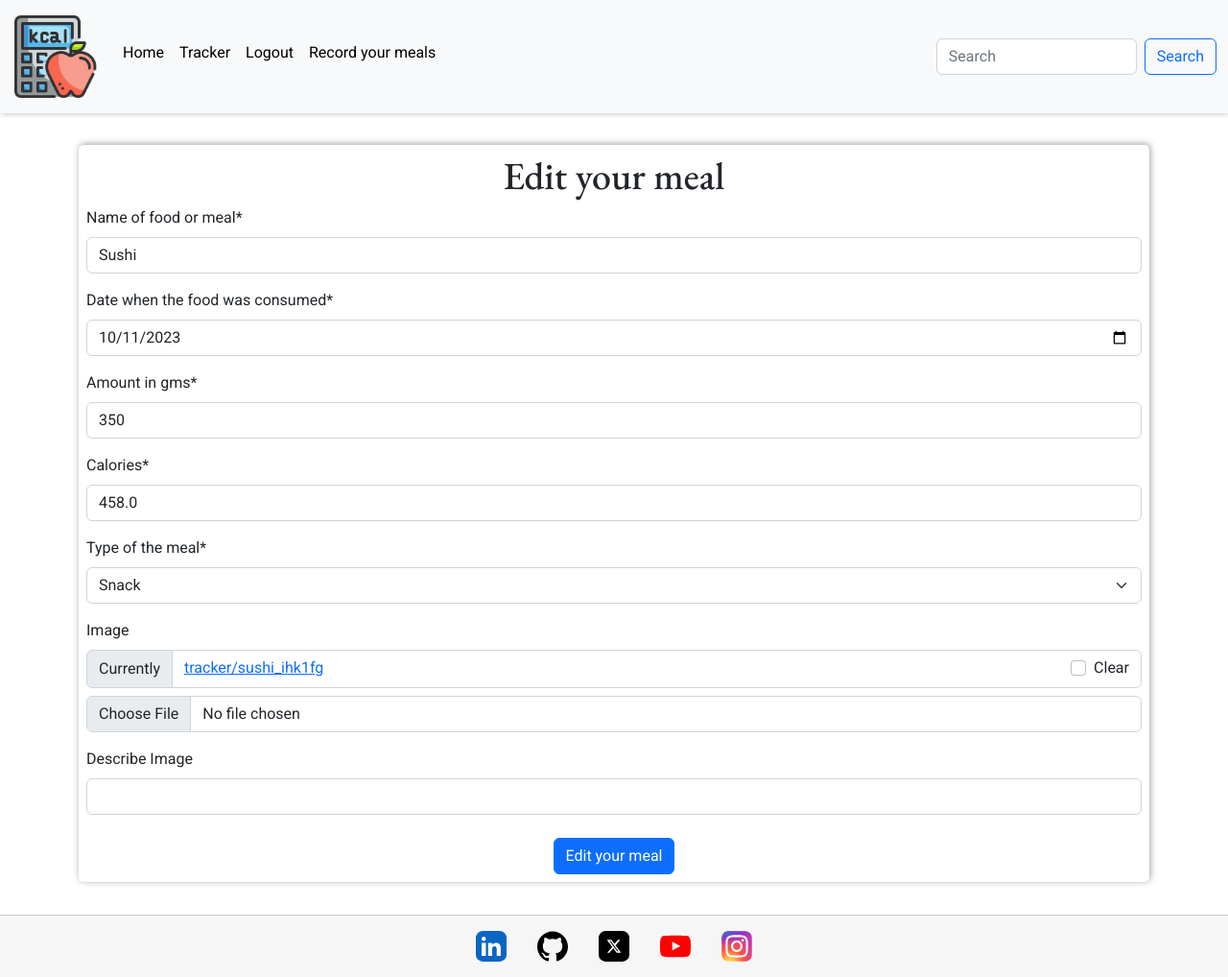
After one commit to Code-Institute-Submissions/moabdelbasset-Project4, a Django app: page /tracker/edit/14/ in a window 1280 px wide. The commit adds this page. Shown: the whole page at 96% size. Run offline with Django 4.2, Linux system fonts and the light colour scheme; a user stored in the database is signed in; data comes from the database, SQL or seed files in the repository; both versions use the stored data as it was after the commit; parts of the project's set-up code (start-up, migrations or seed data) failed here and were passed over; some libraries are stand-ins or nearby versions.

Commit message:
Adding the edit tracker functionality

```diff
--- a/tracker/models.py
+++ b/tracker/models.py
@@ -23,7 +23,8 @@ class Tracker(models.Model):
     date = models.DateField(null=False, blank=False)  # Date when the food was consumed
     portion_size = models.CharField(max_length=200, blank=False, null=False)  # Size or weight of the portion consumed
     meal_type = models.CharField(choices=MEAL_CHOICES, max_length=10, default='Snack')  # Type of meal
-    calories = models.FloatField(null=True, blank=True)  # Store the calorie data
+    #calories = models.FloatField(null=True, blank=True)  # Store the calorie data
+    calories = models.FloatField(null=False, default='0')  # Store the calorie data
     image = ResizedImageField(
         size=(400, None), quality=75, upload_to='tracker/', force_format='WEBP', blank=True, null=False
     )
--- a/tracker/services.py
+++ b/tracker/services.py
@@ -4,6 +4,7 @@ import json
 
 def fetch_calories(food_name, portion_size):
     query = portion_size + " grams of " + food_name
+    print(query)
     api_url = 'https://api.api-ninjas.com/v1/nutrition?query={}'.format(query)
     response = requests.get(api_url, headers={'X-Api-Key': 'w76UQCFkn0sBY6lVS94SqA==ywIXGjhcfHxHE3dN'})
 
--- /dev/null
+++ b/tracker/templates/tracker/edit_tracker.html
@@ -0,0 +1,18 @@
+{% extends "base.html" %}
+
+{% block title %}Track your food{% endblock %}
+
+{% block content %}
+<div class="container">
+    <form method="POST" enctype="multipart/form-data" class="p-2 form">
+        <h1 class="text-center">Edit your meal</h1>
+        {% csrf_token %}
+        {{ form.media }}
+        {{ form|crispy }}
+        <div class="text-center">
+            <button type="submit" class="btn btn-primary mt-2">Edit your meal</button>
+        </div>
+    </form>
+</div>
+
+{% endblock %}
--- a/tracker/templates/tracker/trackers.html
+++ b/tracker/templates/tracker/trackers.html
@@ -32,7 +32,7 @@
                     </p>
                 </div>
                 <div class="text-center">
-                    <a href="" class="btn btn-primary w-25">Edit</a>
+                    <a href="{% url 'edit_tracker' tracker.id %}" class="btn btn-primary w-25">Edit</a>
                     <a href="{% url 'delete_tracker' tracker.id %}" class="btn btn-primary w-25">Delete</a>
                 </div>
             </div>
--- a/tracker/urls.py
+++ b/tracker/urls.py
@@ -1,9 +1,10 @@
 from django.urls import path
 from .views import AddTracker
-from .views import Trackers, DeleteTracker
+from .views import Trackers, DeleteTracker, EditTracker
 
 urlpatterns = [
     path('', AddTracker.as_view(), name='add_tracker'),
     path('trackers/', Trackers.as_view(), name='trackers'),
     path('delete/<slug:pk>/', DeleteTracker.as_view(), name="delete_tracker"),
+    path('edit/<slug:pk>/', EditTracker.as_view(), name="edit_tracker"),
 ]
--- a/tracker/views.py
+++ b/tracker/views.py
@@ -1,7 +1,7 @@
 from django.forms.models import BaseModelForm
 from django.http import HttpResponse
 from django.shortcuts import render
-from django.views.generic import CreateView, ListView, DeleteView
+from django.views.generic import CreateView, ListView, DeleteView, UpdateView
 from .models import Tracker
 from .forms import TrackerForm
 from django.contrib.auth.mixins import LoginRequiredMixin, UserPassesTestMixin
@@ -66,6 +66,25 @@ class AddTracker(LoginRequiredMixin, CreateView):
         return super(AddTracker, self).form_valid(form)
 
 
+class EditTracker(LoginRequiredMixin, UserPassesTestMixin, UpdateView):
+    """ Edit entered tracker"""
+    template_name = 'tracker/edit_tracker.html'
+    model = Tracker
+    form_class = TrackerForm
+    success_url = '/tracker/'
+
+    def test_func(self):
+        return self.request.user == self.get_object().user
+
+    def form_valid(self, form: BaseModelForm) -> HttpResponse:
+        form.instance.user = self.request.user
+        calories, error = fetch_calories(form.instance.title, form.instance.portion_size)
+        if error:
+            form.add_error(None, error)
+            return self.form_invalid(form)
+        form.instance.calories = calories
+        return super(EditTracker, self).form_valid(form)
+
 
 class DeleteTracker(LoginRequiredMixin, UserPassesTestMixin, DeleteView):
     """ Delete entered tracker """
```
Also changed, not shown: db.sqlite3, tracker/migrations/0004_alter_tracker_calories.py (added).
